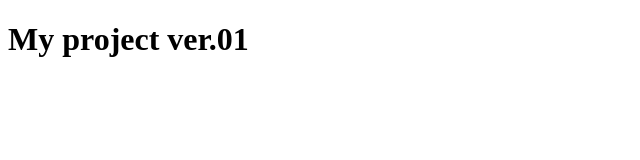
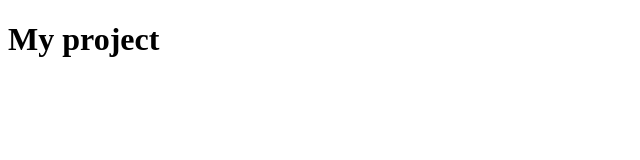
Before and after one commit to Vlad1507/my-project, a plain HTML site: page index.html in a window 1280 px wide. Shown: the whole page, without its empty margins (0-640 px from the left). Drawn offline with Linux system fonts and the light colour scheme.

Commit message:
title was changed

```diff
--- a/index.html
+++ b/index.html
@@ -7,6 +7,6 @@
     <title>My project</title>
 </head>
 <body>
-    <h1>My project ver.01</h1>
+    <h1>My project</h1>
 </body>
 </html>
```
